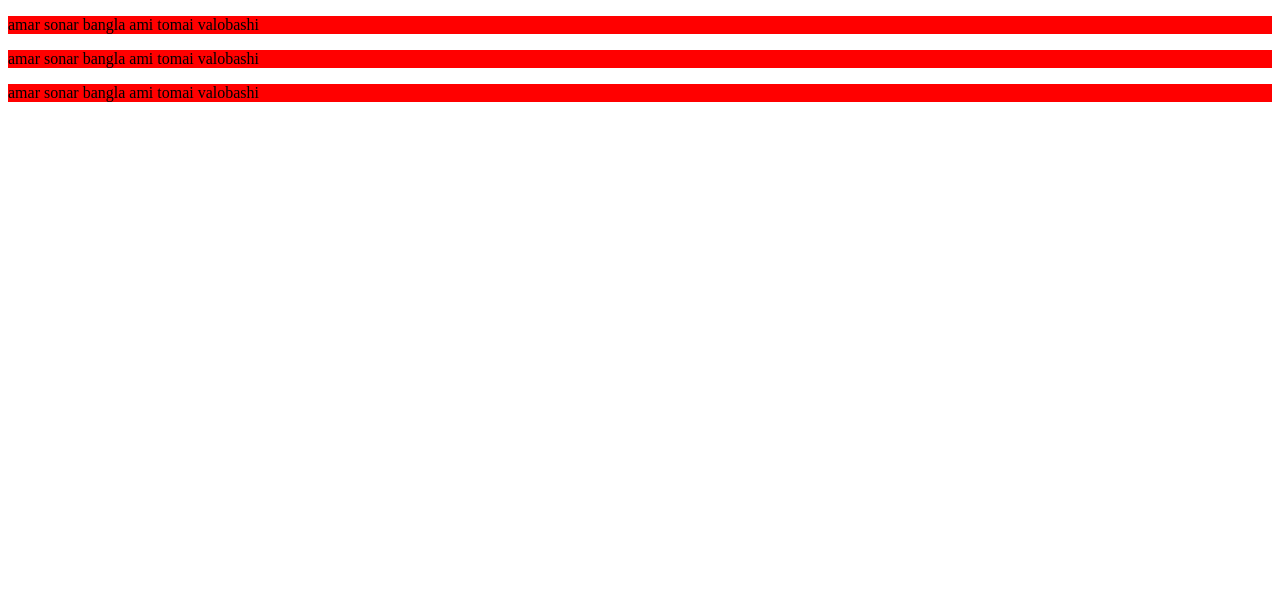
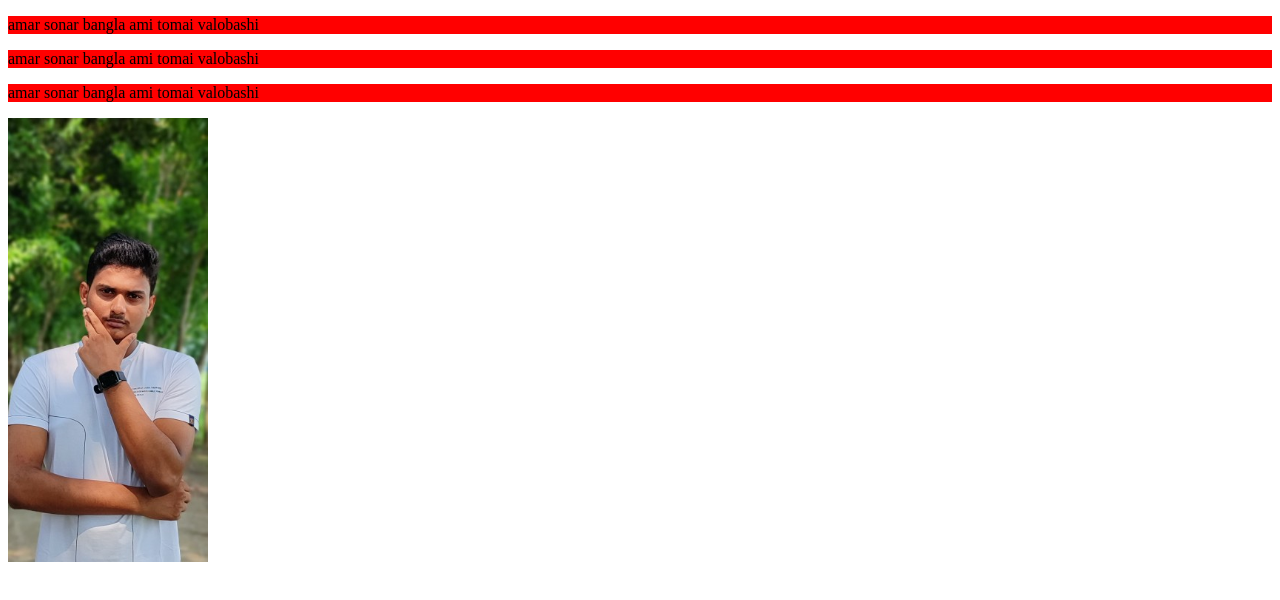
Before and after one commit to Eshan70/jhongkar-rep, a plain HTML site: page index.html in a window 1280 px wide. Drawn offline with Linux system fonts and the light colour scheme.

Commit message:
practice

```diff
--- a/index.html
+++ b/index.html
@@ -11,7 +11,7 @@
     <p>amar sonar bangla ami tomai valobashi</p>
     <p>amar sonar bangla ami tomai valobashi</p>
     <div>
-
+        <img width="200" src="1065.jpg" alt="">
     </div>
 </body>
 </html>
```
Also changed, not shown: 1065.jpg (added).
